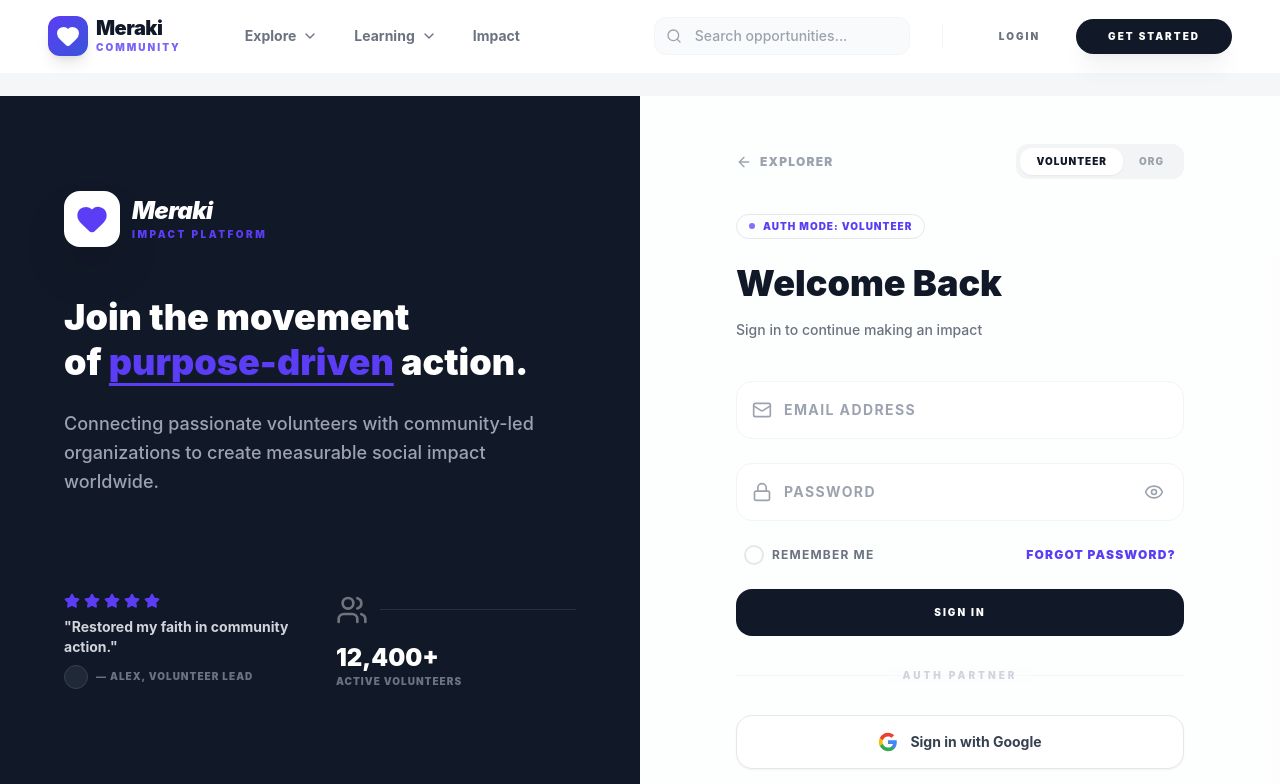
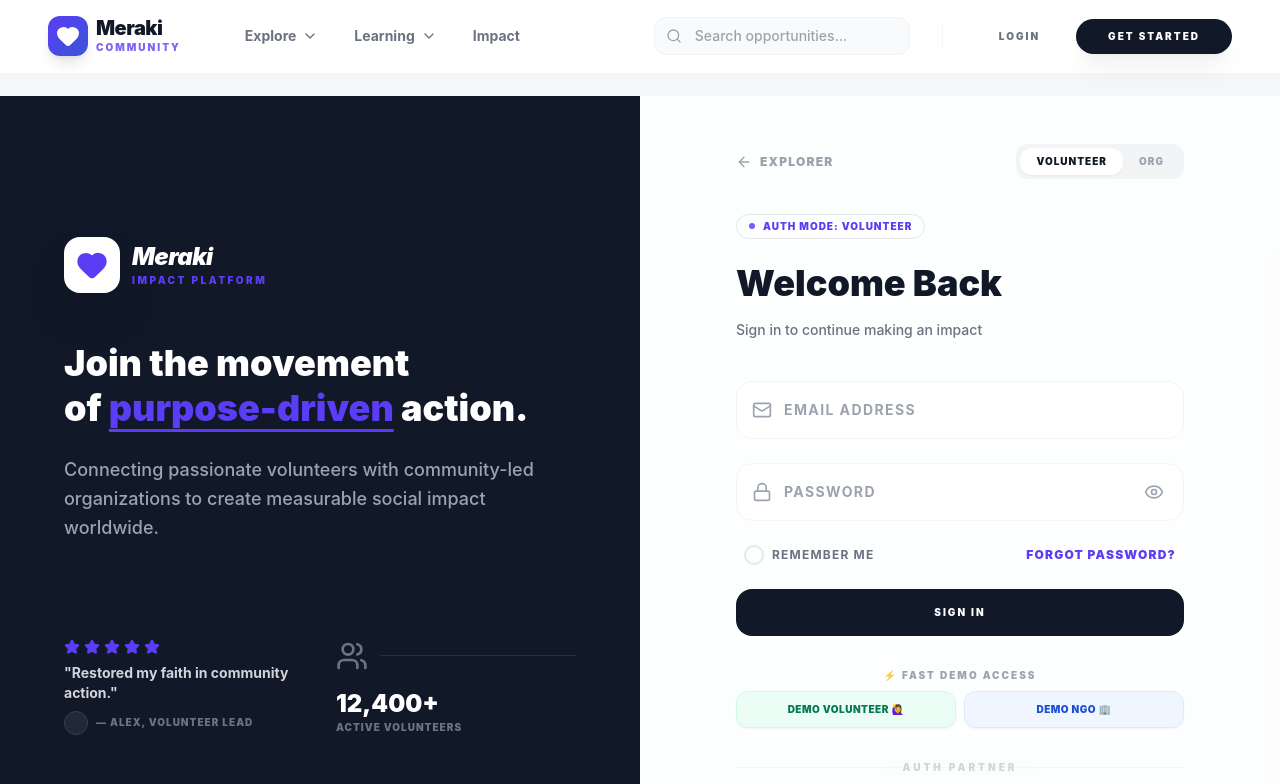
Before and after one commit to kalviumcommunity/s82_Megha_Capstone_Meraki, a React (Vite) app in the folder frontend/: page /signin in a window 1280 px wide. Shown: the top 784 px of the page. Built offline with nearby package versions, Linux system fonts and the light colour scheme.

Commit message:
Add 1-click Demo Volunteer and Demo NGO fast login buttons to LoginForm

```diff
--- a/frontend/src/components/auth/LoginForm.jsx
+++ b/frontend/src/components/auth/LoginForm.jsx
@@ -114,6 +114,29 @@
                     </div>
                 )}
             </button>
+
+            {/* Quick Demo Login Buttons */}
+            <div className="pt-2 space-y-2">
+                <div className="text-center text-[10px] font-black uppercase tracking-[0.2em] text-gray-400">
+                    ⚡ Fast Demo Access
+                </div>
+                <div className="grid grid-cols-2 gap-2">
+                    <button
+                        type="button"
+                        onClick={() => onSubmit({ email: "volunteer@meraki.org", password: "password123" })}
+                        className="py-2.5 px-3 bg-emerald-50 border border-emerald-100 text-emerald-700 hover:bg-emerald-100 rounded-xl text-[10px] font-black uppercase tracking-wider transition-all shadow-sm"
+                    >
+                        Demo Volunteer 🙋‍♀️
+                    </button>
+                    <button
+                        type="button"
+                        onClick={() => onSubmit({ email: "org@meraki.org", password: "password123" })}
+                        className="py-2.5 px-3 bg-blue-50 border border-blue-100 text-blue-700 hover:bg-blue-100 rounded-xl text-[10px] font-black uppercase tracking-wider transition-all shadow-sm"
+                    >
+                        Demo NGO 🏢
+                    </button>
+                </div>
+            </div>
         </form>
     );
 }
```
